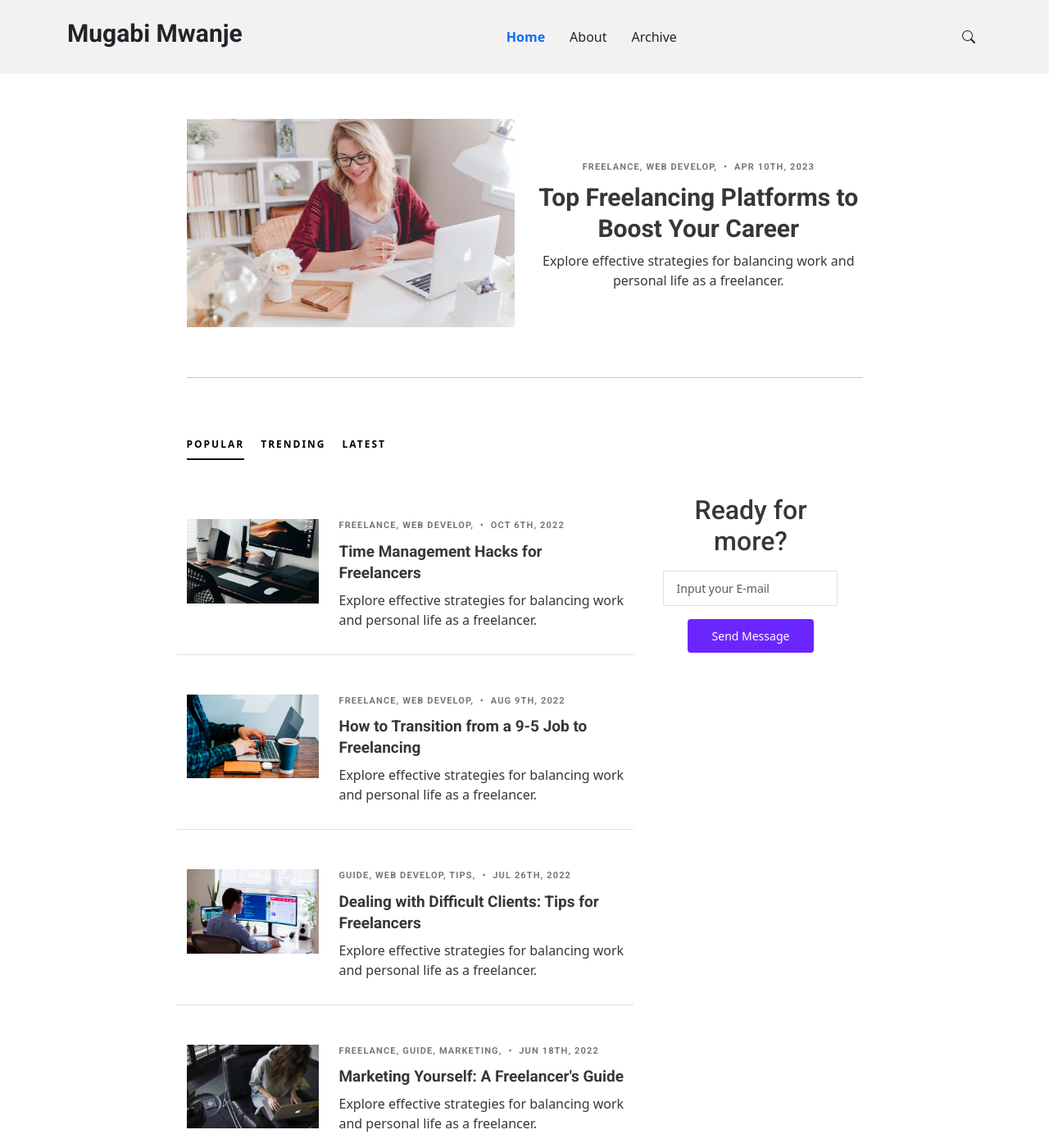
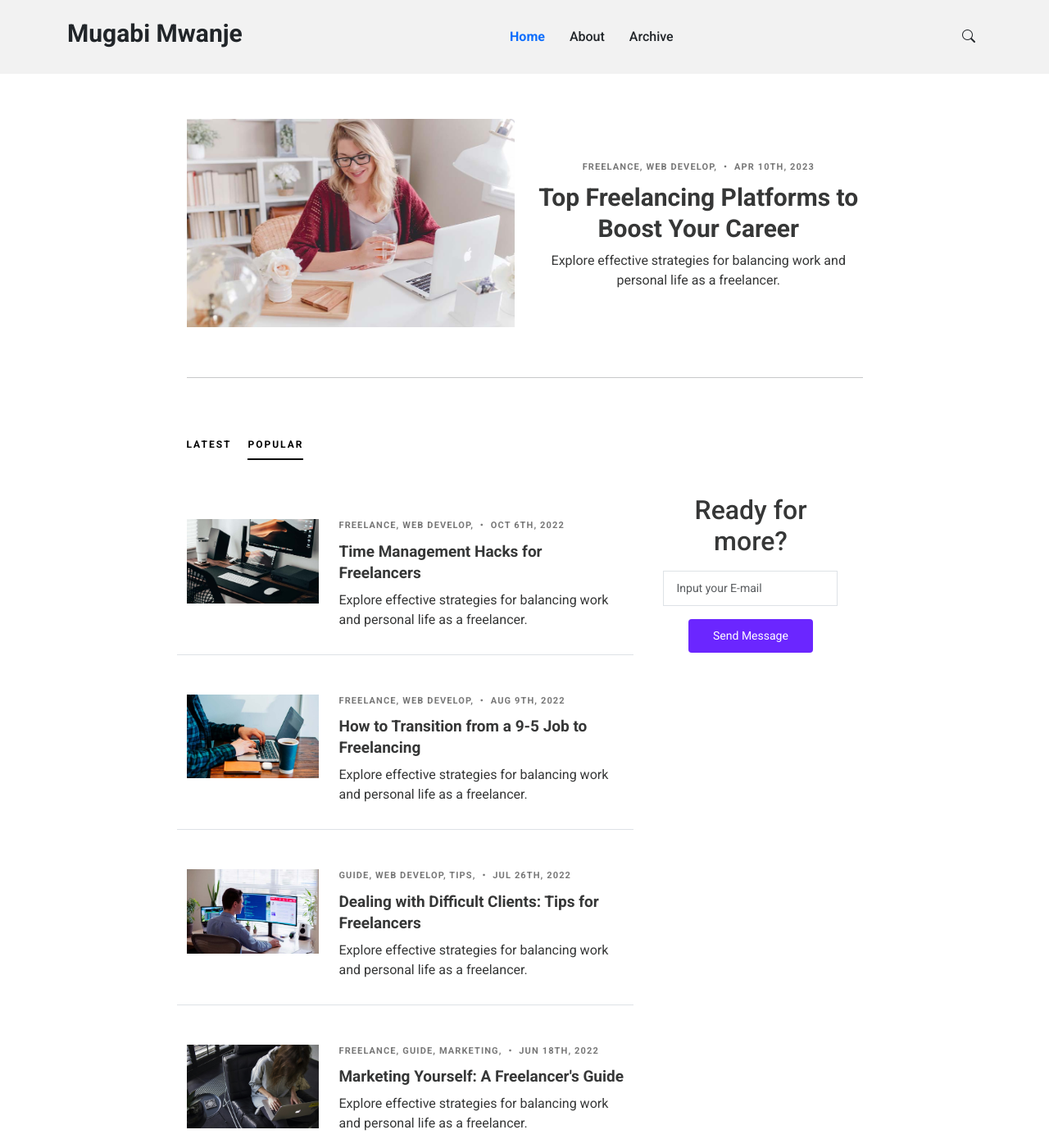
Before and after one commit to sumiyurup/jekyll-theme, a Jekyll site: the page built from index.md, in a window 1280 px wide and 1400 px high. Shown: the whole window at 82% size. Built offline with Jekyll 4.4.1, drawn with Linux system fonts in a browser that asks for light colours.

Commit message:
new chnges

```diff
--- a/_layouts/archive.html
+++ b/_layouts/archive.html
@@ -10,7 +10,7 @@
       <!-- ======= Search Results ======= -->
       <section id="search-result" class="search-result">
         <div class="container">
-          <div class="row">
+          <div class="row justify-content-center">
             <div class="col-md-9">
               {% for posts in site.posts %}
               <div class="d-md-flex post-entry-2 small-img">
@@ -39,8 +39,6 @@
               </div>
               {% endfor %}
             </div>
-
-            <div class="col-md-3">{% include side-bar.html %}</div>
           </div>
         </div>
       </section>
--- a/_layouts/home.html
+++ b/_layouts/home.html
@@ -12,7 +12,7 @@
       <section id="posts" class="posts">
         <div class="container">
           <div class="row g-5 justify-content-center">
-            <div class="col-lg-9 col-md-9 col-12">
+            <div class="col-lg-9 col-md-11 col-12">
               <div class="row">
                 {% for posts in site.posts %}
                 <!---->
@@ -55,15 +55,29 @@
               <hr />
             </div>
 
-            <div class="col-lg-9 col-md-9 col-12">
+            <div class="col-lg-9 col-md-11 col-12">
               <div class="row g-5">
-                <div class="col-md-8">
+                <div class="col-lg-8 col-md-12">
                   <div class="aside-block">
                     <ul
                       class="nav nav-pills custom-tab-nav mb-4"
                       id="pills-tab"
                       role="tablist"
                     >
+                      <li class="nav-item" role="presentation">
+                        <button
+                          class="nav-link"
+                          id="pills-latest-tab"
+                          data-bs-toggle="pill"
+                          data-bs-target="#pills-latest"
+                          type="button"
+                          role="tab"
+                          aria-controls="pills-latest"
+                          aria-selected="false"
+                        >
+                          Latest
+                        </button>
+                      </li>
                       <li class="nav-item" role="presentation">
                         <button
                           class="nav-link active"
@@ -76,34 +90,6 @@
                           aria-selected="true"
                         >
                           Popular
-                        </button>
-                      </li>
-                      <li class="nav-item" role="presentation">
-                        <button
-                          class="nav-link"
-                          id="pills-trending-tab"
-                          data-bs-toggle="pill"
-                          data-bs-target="#pills-trending"
-                          type="button"
-                          role="tab"
-                          aria-controls="pills-trending"
-                          aria-selected="false"
-                        >
-                          Trending
-                        </button>
-                      </li>
-                      <li class="nav-item" role="presentation">
-                        <button
-                          class="nav-link"
-                          id="pills-latest-tab"
-                          data-bs-toggle="pill"
-                          data-bs-target="#pills-latest"
-                          type="button"
-                          role="tab"
-                          aria-controls="pills-latest"
-                          aria-selected="false"
-                        >
-                          Latest
                         </button>
                       </li>
                     </ul>
@@ -263,7 +249,9 @@
                 </div>
 
                 <!-- End Trending Section -->
-                <div class="col-md-4">{% include cta-small.html %}</div>
+                <div class="col-lg-4 col-md-6">
+                  {% include cta-small.html %}
+                </div>
               </div>
             </div>
           </div>
--- a/assets/css/main.css
+++ b/assets/css/main.css
@@ -864,7 +864,7 @@
   color: var(--title-color);
 }
 .single-post p {
-  font-size: 18px;
+  font-size: 16px;
 }
 .single-post a {
   color: var(--color-blue);
@@ -878,6 +878,9 @@
   background-color: #dddddd;
   border: none;
   color: var(--title-color);
+}
+.single-post h1 {
+  font-size: 30px !important;
 }
 /*--------------------------------------------------------------
 # Contact
--- a/assets/css/variables.css
+++ b/assets/css/variables.css
@@ -3,7 +3,7 @@
 --------------------------------------------------------------*/
 :root {
   /* Fonts */
-  --font-default: "EB Garamond", system-ui, -apple-system, "Segoe UI", Roboto,
+  --font-default: "Roboto", system-ui, -apple-system, "Segoe UI", Roboto,
     "Helvetica Neue", Arial, "Noto Sans", "Liberation Sans", sans-serif,
     "Apple Color Emoji", "Segoe UI Emoji", "Segoe UI Symbol", "Noto Color Emoji";
   --font-primary: "Roboto", sans-serif; /*'Playfair Display', serif;*/
```
Also changed, not shown: _layouts/post.html (+7 -2 lines).
